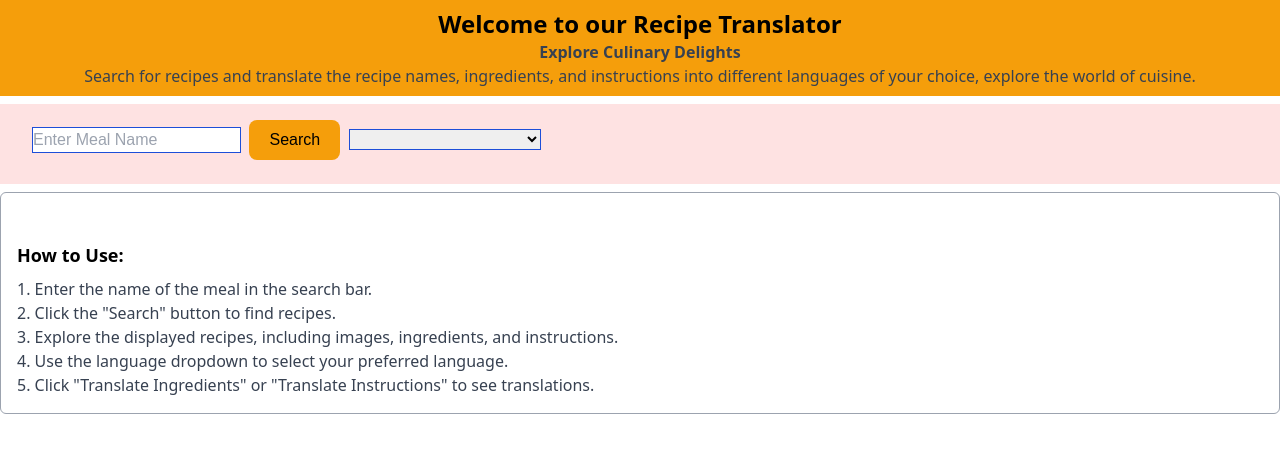
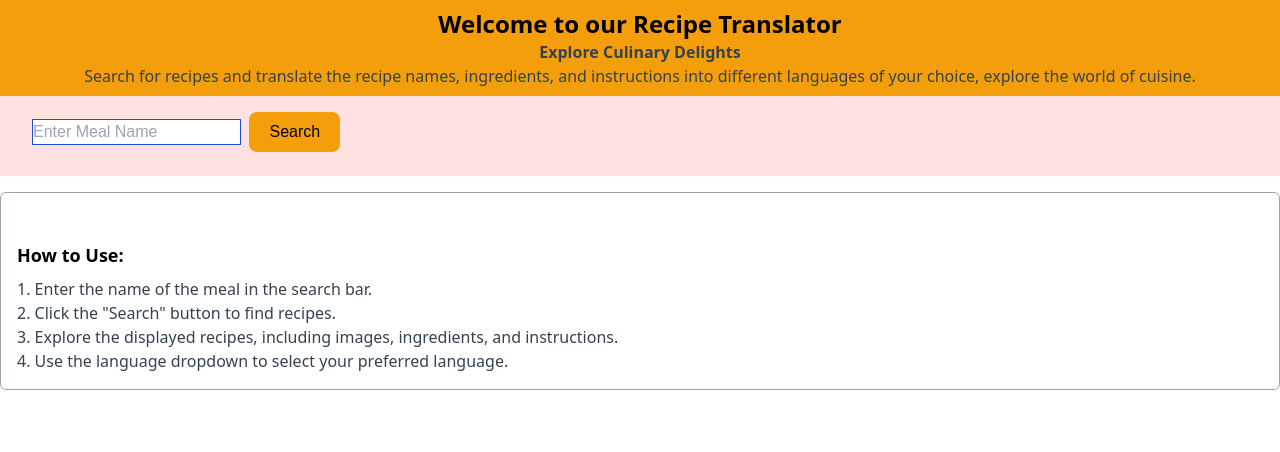
Before and after one commit to lalitakapadia/recipe-translator, a plain HTML site: page index.html in a window 1280 px wide. Drawn offline with nearby package versions, Linux system fonts and the light colour scheme; no server answers.

Commit message:
display language after recipe has selected

```diff
--- a/assets/js/languages.js
+++ b/assets/js/languages.js
@@ -12,7 +12,6 @@ function generateLanguageOptionsLecto(){
       'X-RapidAPI-Host': 'lecto-translation.p.rapidapi.com'
     }
   };
-
   $.ajax(settings).done(function (response) {
 	var languageArray = response.languages;
    // FLOW-3-2 create drop down list with default option
--- a/assets/js/script.js
+++ b/assets/js/script.js
@@ -71,7 +71,9 @@ function searchMealEvent(event){
 
     //// FLOW-2-8 user-instruction "how to use" will hide from the page when clicked on search button
     $('.user-instruction').hide();
-  }
+
+    $('#languages-lecto').removeClass('invisible');
+    }
 }
 
  // FLOW-2-5  data comes in loops
--- a/index.html
+++ b/index.html
@@ -18,12 +18,12 @@
         <b>Explore Culinary Delights</b> </br> Search for recipes and translate the recipe names, ingredients, and instructions into different languages of your choice, explore the world of cuisine.
       </p>
     </div>
-    <div class="mt-2 bg-red-100 text-left p-4">
+    <div class="mt-0 bg-red-100 text-left p-4">
       <div class="ui-widget ">
         <form id="search-form" class="form  ml-4 ">
           <input id="search-input" class=" form-input w-100 border border-blue-700 " type="text" placeholder="Enter Meal Name">
           <button id="searchButton" class="mx-1 text-black bg-yellow-500 hover:bg-yellow-600  font-medium rounded-lg text-sm px-5 py-2.5 me-2 mb-2">Search</button>
-          <select name="languages-lecto" id="languages-lecto" class="sm:text-left md:w-32 md:h-full md:w-48 lg:w-100 w-100 border border-blue-700 hover:bg-yellow-600"></select>
+          <select name="languages-lecto" id="languages-lecto" class="sm:text-left md:w-32 md:h-full md:w-48 lg:w-100 w-100 border border-blue-700 hover:bg-yellow-600 invisible"></select>
         </form>
         </div>
     </div>
@@ -44,9 +44,6 @@
       <p class="text-gray-700 text-base">
           4. Use the language dropdown to select your preferred language.
       </p>
-      <p class="text-gray-700 text-base">
-          5. Click "Translate Ingredients" or "Translate Instructions" to see translations.
-      </p>
     </div>
 
     </div>
```
